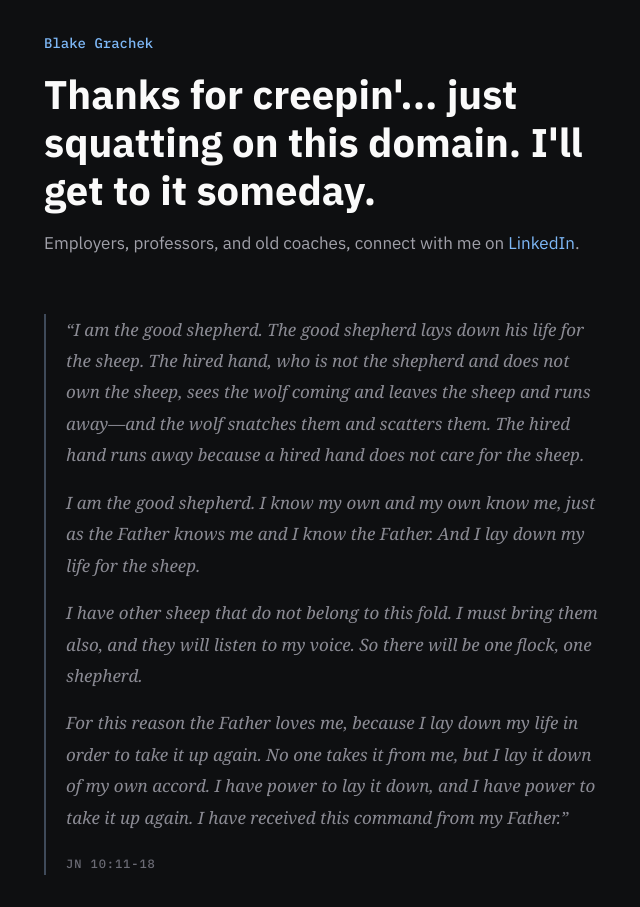
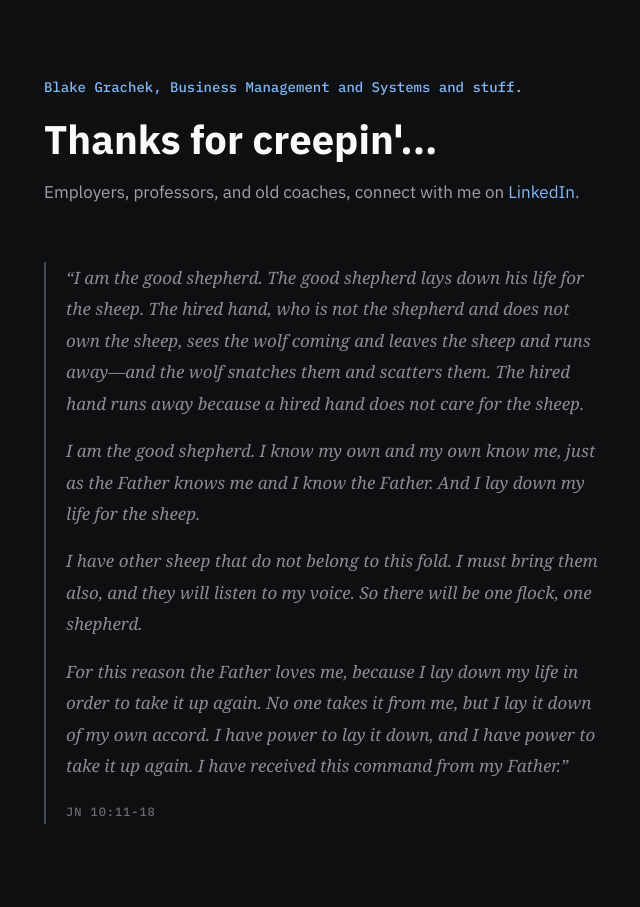
Before and after one commit to bmgrachek/bmgrachek.github.io, a Jekyll site: the page built from index.md, in a window 1280 px wide. Shown: the whole page, without its empty margins (316-956 px from the left). Built offline with Jekyll 4.4.1, drawn with Linux system fonts in a browser that asks for light colours.

Commit message:
Update index.md

```diff
--- a/index.md
+++ b/index.md
@@ -7,8 +7,8 @@ title: Blake Grachek
   .scripture p { margin-bottom: 1rem; font-style: italic; }
   .scripture cite { display: block; margin-top: 1.25rem; font-family: 'IBM Plex Mono', monospace; font-size: 0.75rem; font-style: normal; letter-spacing: 0.08em; text-transform: uppercase; color: #6b6b75; }
 </style>
-<div class="name">Blake Grachek</div>
-<h1>Thanks for creepin'... just squatting on this domain. I'll get to it someday.</h1>
+<div class="name">Blake Grachek, Business Management and Systems and stuff.</div>
+<h1>Thanks for creepin'...</h1>
 <p>Employers, professors, and old coaches, connect with me on <a href="https://www.linkedin.com/in/blakegrachek/" target="_blank" rel="noopener">LinkedIn</a>.</p>
 <blockquote class="scripture">
   <p>“I am the good shepherd. The good shepherd lays down his life for the sheep. The hired hand, who is not the shepherd and does not own the sheep, sees the wolf coming and leaves the sheep and runs away—and the wolf snatches them and scatters them. The hired hand runs away because a hired hand does not care for the sheep.</p>
```
